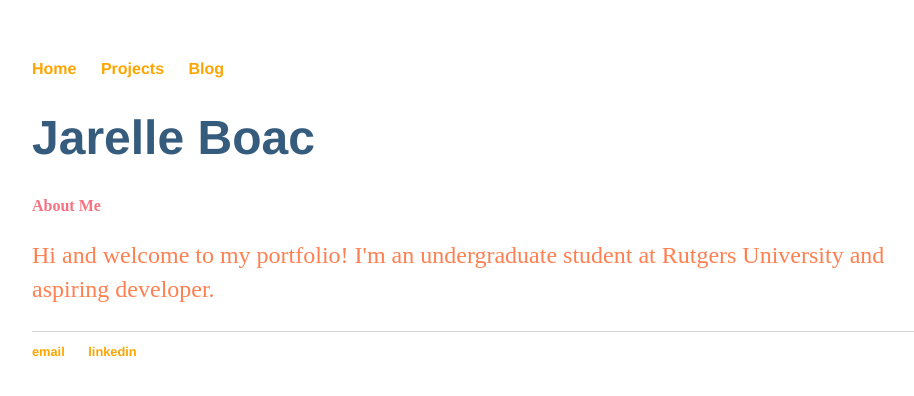
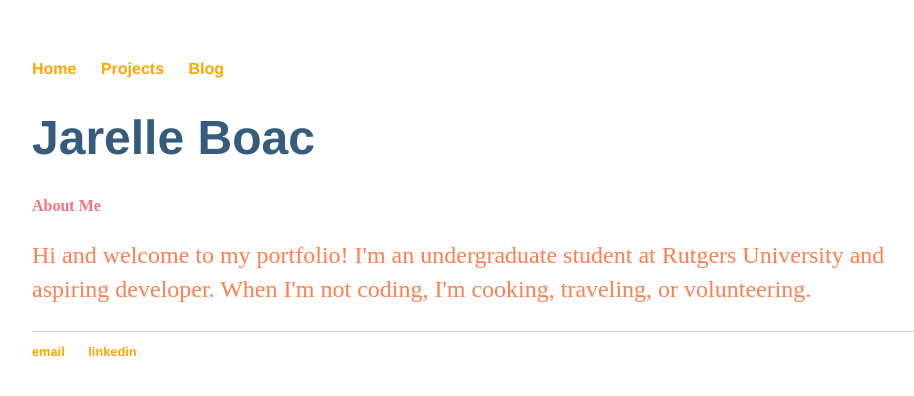
Before and after one commit to jarelle22/jarelleboac.github.io, a Jekyll site: the page built from index.html, in a window 1280 px wide. Shown: the top 396 px of the page, without its empty margins (160-1074 px from the left). Built offline with Jekyll 4.4.1, drawn with Linux system fonts in a browser that asks for light colours.

Commit message:
Update index.html
test to see how this will format

```diff
--- a/index.html
+++ b/index.html
@@ -6,5 +6,5 @@ title: Jarelle Boac
 		<div class="blurb">
 			<h1>Jarelle Boac</h1>
 			<h3>About Me</h3>
-			<p>Hi and welcome to my portfolio! I'm an undergraduate student at Rutgers University and aspiring developer. </p>
+			<p>Hi and welcome to my portfolio! I'm an undergraduate student at Rutgers University and aspiring developer. When I'm not coding, I'm cooking, traveling, or volunteering. </p>
 		</div>
```
